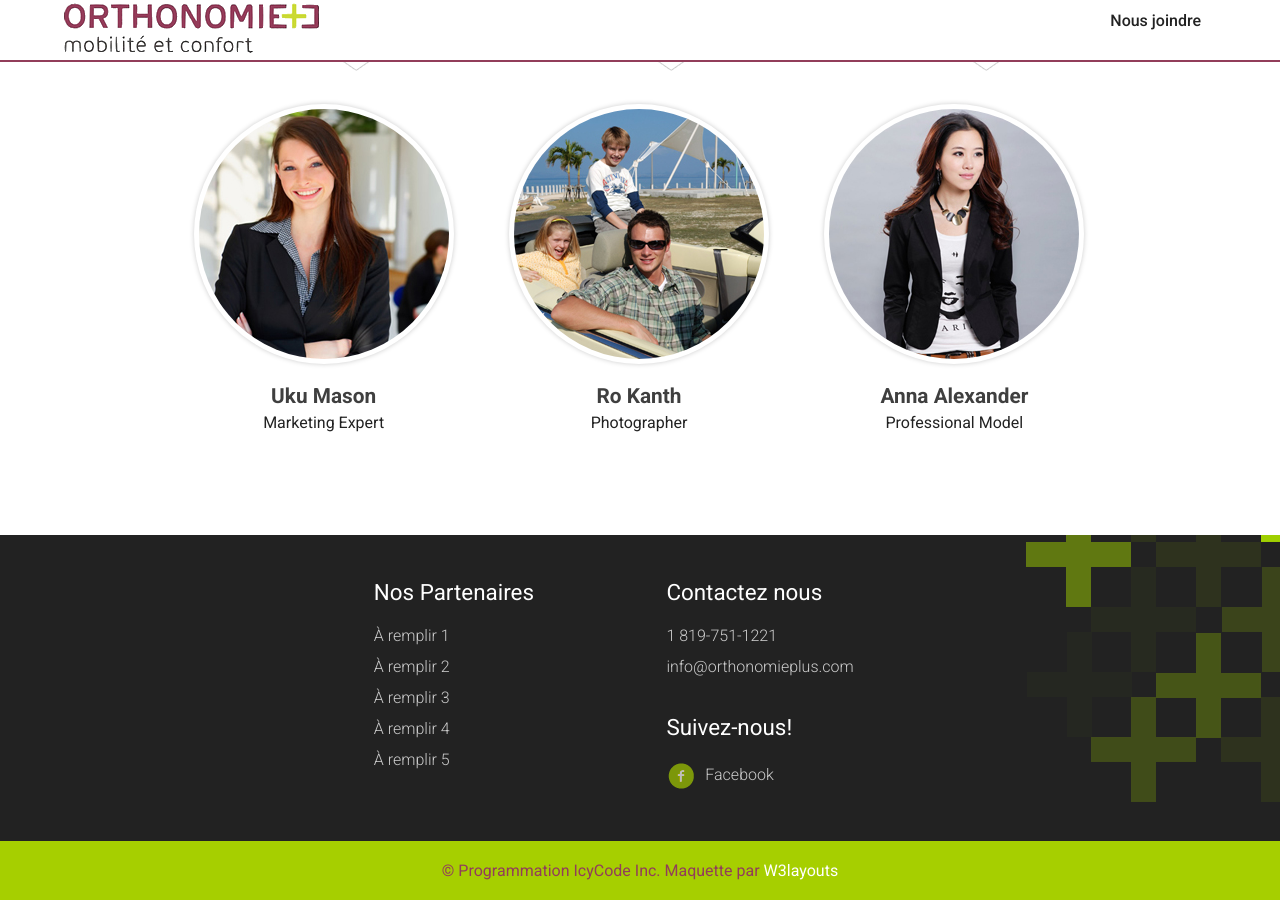
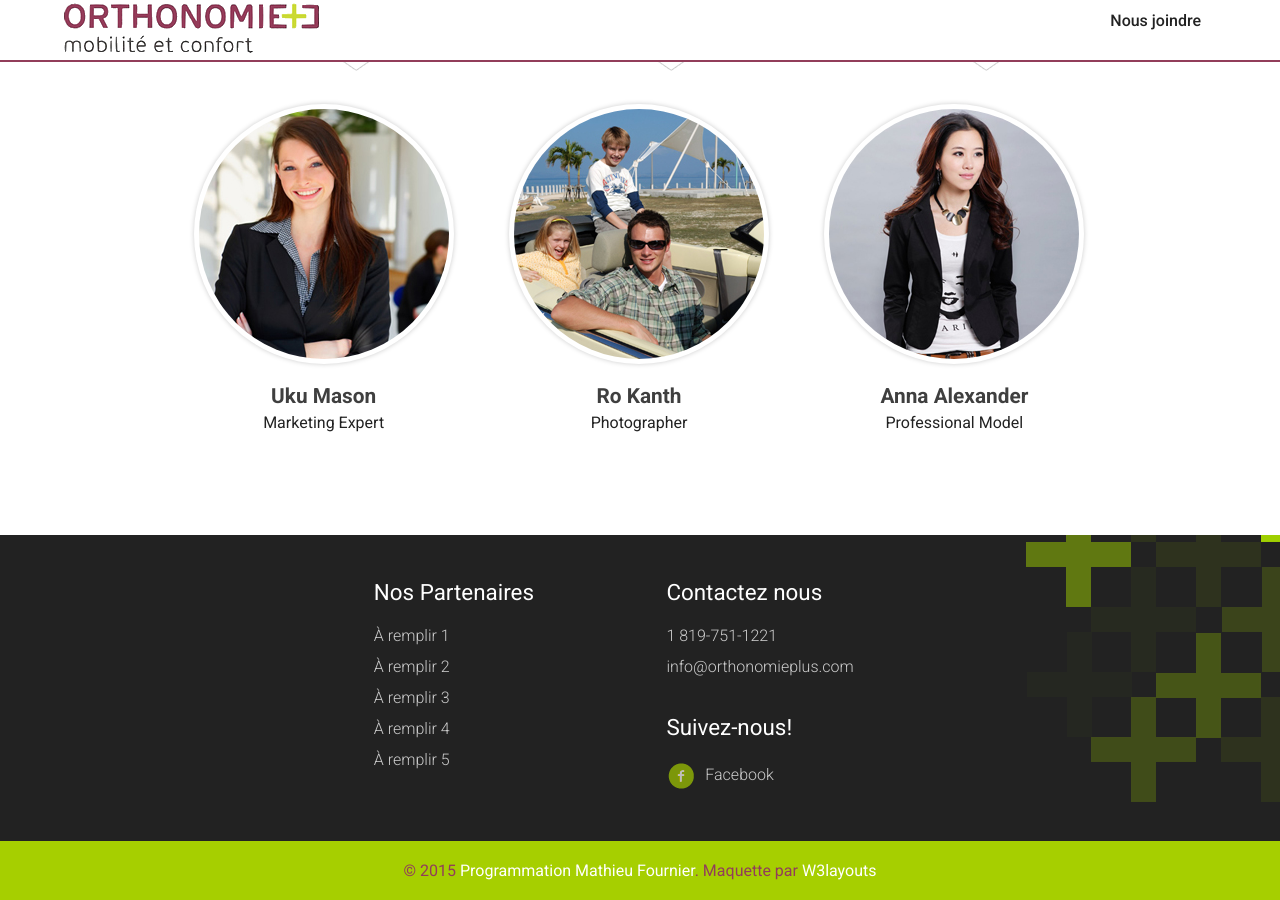
Before and after one commit to orthonomieplus/orthonomieplus.github.io, a Jekyll site: the page built from index.html, in a window 1280 px wide and 900 px high, scrolled down 1216 px. Built offline with Jekyll 4.4.1, drawn with Linux system fonts in a browser that asks for light colours.

Commit message:
Modification du Copyright

```diff
--- a/_config.yml
+++ b/_config.yml
@@ -7,6 +7,7 @@ description: > # this means to ignore newlines until "baseurl:"
   Google search results) and in your feed.xml site description.
 baseurl: "" # the subpath of your site, e.g. /blog/
 url: "http://orthonomieplus.com" # the base hostname & protocol for your site
+copyright: "<a href='http://www.mathieufournier.ca'>Programmation Mathieu Fournier</a>"
 
 # Build settings
 markdown: kramdown
--- a/_includes/footer.html
+++ b/_includes/footer.html
@@ -25,7 +25,7 @@
 			</tr>
 			<tr>
 				<td>Par email</td>
-				<td><a href="Contact.aspx">info@orthonomieplus.com</a></td>
+				<td><a href="">info@orthonomieplus.com</a></td>
 			</tr>
 		</table>
 	</div>
@@ -88,7 +88,7 @@
 		</div>
 		<div class="copy_right">
 			<div class="wrap">
-				<p>© {{ page.date| date: "%m-%d-%Y" }} Programmation IcyCode Inc. Maquette par <a href="http://w3layouts.com">W3layouts</a></p>
+				<p>© {{ site.time | date: "%Y" }} {{ site.copyright }}. Maquette par <a href="http://w3layouts.com">W3layouts</a></p>
 			</div>
 		</div>
 	</div>
```
